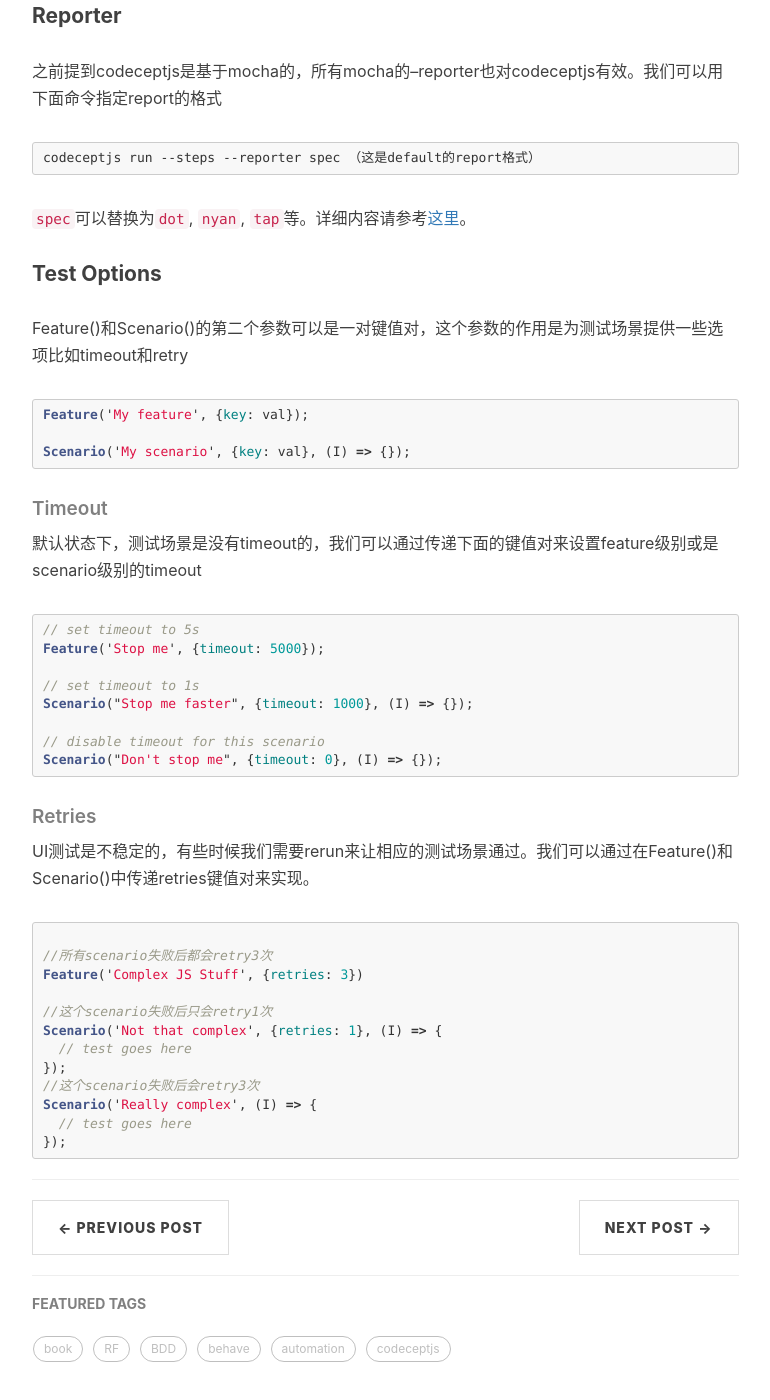
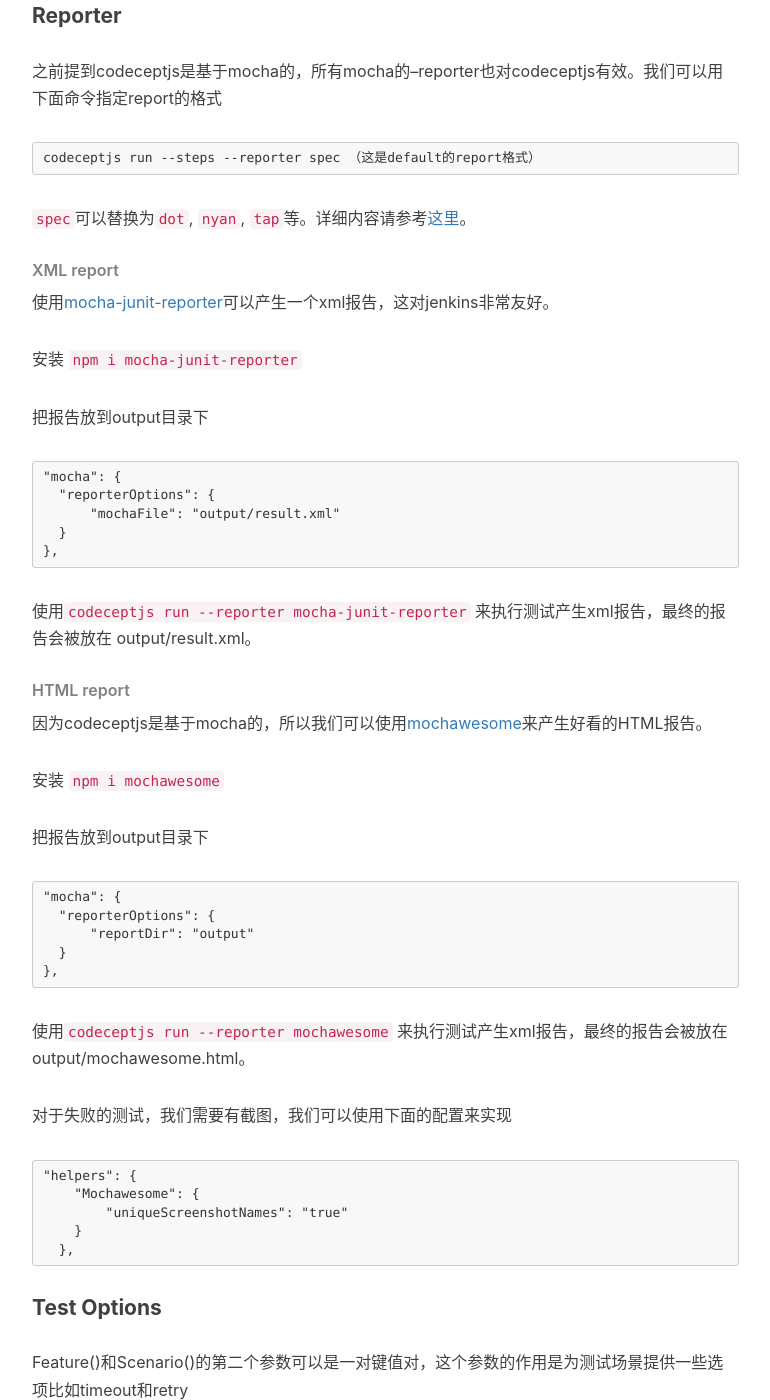
Before and after one commit to DanteYu/DanteYu.github.io, a Jekyll site: the page built from _posts/2017-08-26-codeceptjs1.markdown, in a window 1280 px wide and 1400 px high, scrolled down 10877 px. Shown: the whole window, without its empty margins (233-1003 px from the left). Built offline with Jekyll 4.4.1, drawn with Linux system fonts in a browser that asks for light colours; nearby versions of some CDN libraries; comment, search, counter and statistics services are not loaded.

Commit message:
update codeceptjs reporter

````diff
--- a/_posts/2017-08-26-codeceptjs1.markdown
+++ b/_posts/2017-08-26-codeceptjs1.markdown
@@ -460,6 +460,49 @@
 
 `spec`可以替换为`dot`, `nyan`, `tap`等。详细内容请参考[这里](https://mochajs.org/#reporters)。
 
+###### XML report
+使用[mocha-junit-reporter](https://www.npmjs.com/package/mocha-junit-reporter)可以产生一个xml报告，这对jenkins非常友好。
+
+安装 `npm i mocha-junit-reporter`
+
+把报告放到output目录下
+```
+"mocha": {
+  "reporterOptions": {
+      "mochaFile": "output/result.xml"
+  }
+},
+```
+
+使用`codeceptjs run --reporter mocha-junit-reporter` 来执行测试产生xml报告，最终的报告会被放在 output/result.xml。
+
+###### HTML report
+因为codeceptjs是基于mocha的，所以我们可以使用[mochawesome](https://www.npmjs.com/package/mochawesome)来产生好看的HTML报告。
+
+安装 `npm i mochawesome`
+
+把报告放到output目录下
+```
+"mocha": {
+  "reporterOptions": {
+      "reportDir": "output"
+  }
+},
+```
+
+使用`codeceptjs run --reporter mochawesome` 来执行测试产生xml报告，最终的报告会被放在 output/mochawesome.html。
+
+对于失败的测试，我们需要有截图，我们可以使用下面的配置来实现
+
+```
+"helpers": {
+    "Mochawesome": {
+        "uniqueScreenshotNames": "true"
+    }
+  },
+```
+
+
 #### Test Options
 
 Feature()和Scenario()的第二个参数可以是一对键值对，这个参数的作用是为测试场景提供一些选项比如timeout和retry
````
